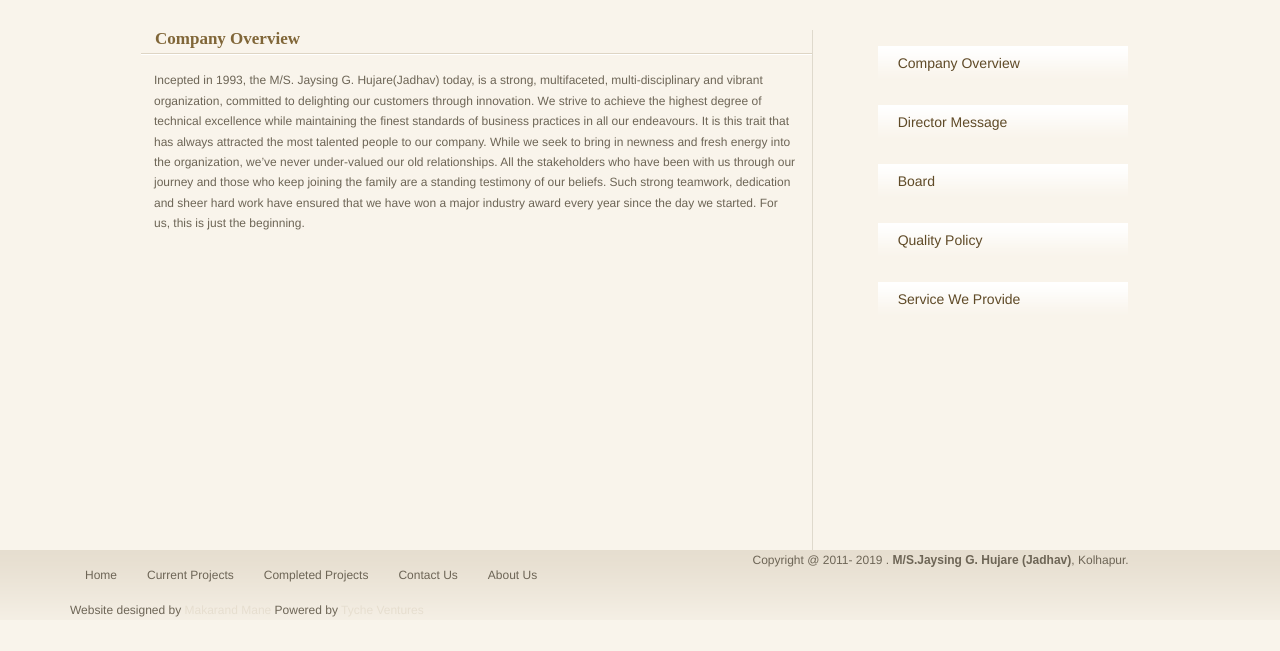
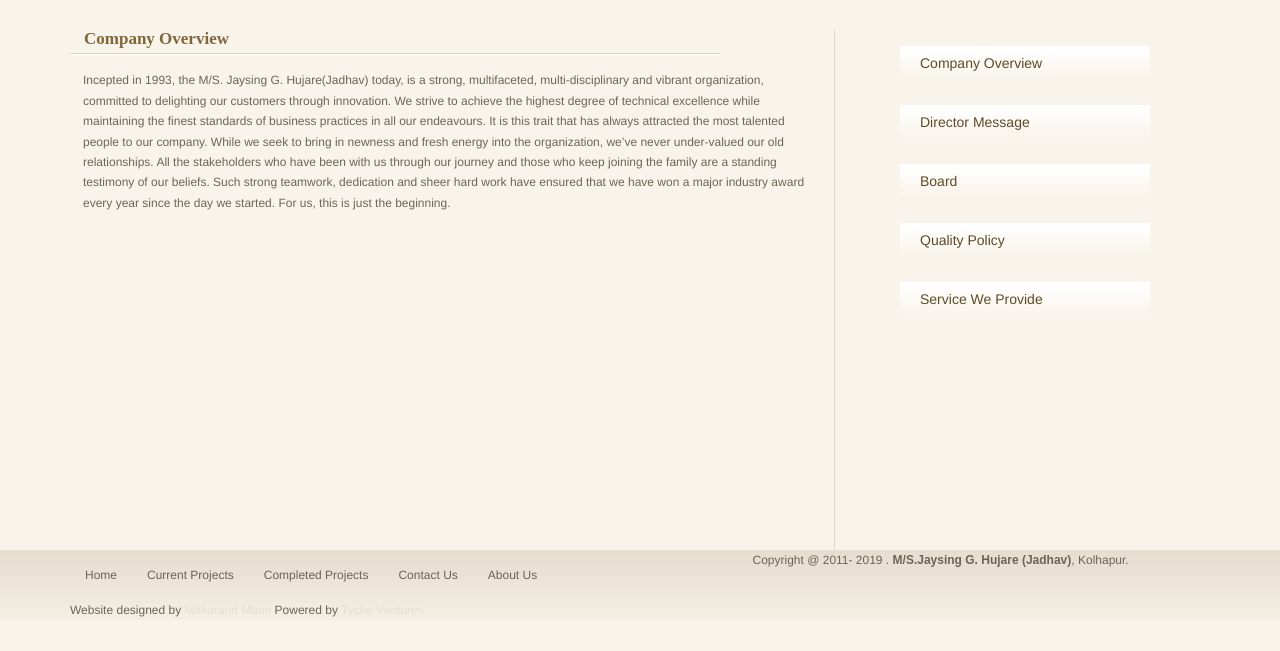
Before and after one commit to vishal-suryawanshi/PSD-to-html, a PHP site: page /aboutus.php in a window 1280 px wide. Shown: the part 149-800 px from the top of the page. Run offline with PHP 8.4, Linux system fonts and the light colour scheme.

Commit message:
about us php page

```diff
--- a/aboutus.php
+++ b/aboutus.php
@@ -2,7 +2,6 @@
 <html>
 <head>
 	<title>aboutus</title>
-	<script src="one.js"></script>
 </head>
 <body>
 	<?php
@@ -10,10 +9,10 @@
 	 ?>
 
 	 <div class="container">
-	 	<div class="cont2">
+
 	 	<div class="row">
 	 		<div class="col-md-8 about2-div" style="border-right: thin solid #DFD9CC; height: auto; position: relative; min-height: 520px;">
-	 			<h3 style="width: 671px;">Company Overview </h3>
+	 			<h3 style="width: 650px;">Company Overview </h3>
 	 			<p style="margin-top: 15px; margin-left: 13px;">Incepted in 1993, the M/S. Jaysing G. Hujare(Jadhav) today, is a strong, multifaceted, multi-disciplinary and vibrant organization, committed to delighting our customers through innovation. We strive to achieve the highest degree of technical excellence while maintaining the finest standards of business practices in all our endeavours. It is this trait that has always attracted the most talented people to our company.   While we seek to bring in newness and fresh energy into the organization, we’ve never under-valued our old relationships. All the stakeholders who have been with us through our journey and those who keep joining the family are a standing testimony of our beliefs.   Such strong teamwork, dedication and sheer hard work have ensured that we have won a major industry award every year since the day we started.   For us, this is just the beginning.</p>
 
 	 		</div>
@@ -35,23 +34,11 @@
 	 					<div class="about-div">
 	 						<a href="#">Service We Provide</a>
 	 					</div>
-	 					<!--<ul class="child_pages">
-	 						<li class=""><a href="">Company Overview</a>
-							</li>
-							<li class=""><a href="" title="Director Message">Director Message</a>
-							</li>
-							<li class=""><a href="" title="Board">Board</a>
-							</li>
-							<li class=""><a href="" title="Quality Policy">Quality Policy</a>
-							</li>
-							<li class=""><a href="" title="Service We Provide">Service We Provide</a>
-							</li>
-						</ul>-->
-					</div>
+	 				</div>
 	 			</div>
 	 		</div>
 	 	</div>
-	 </div>
+
 </div>
 	 <?php
 		include("footer1.php");
```
